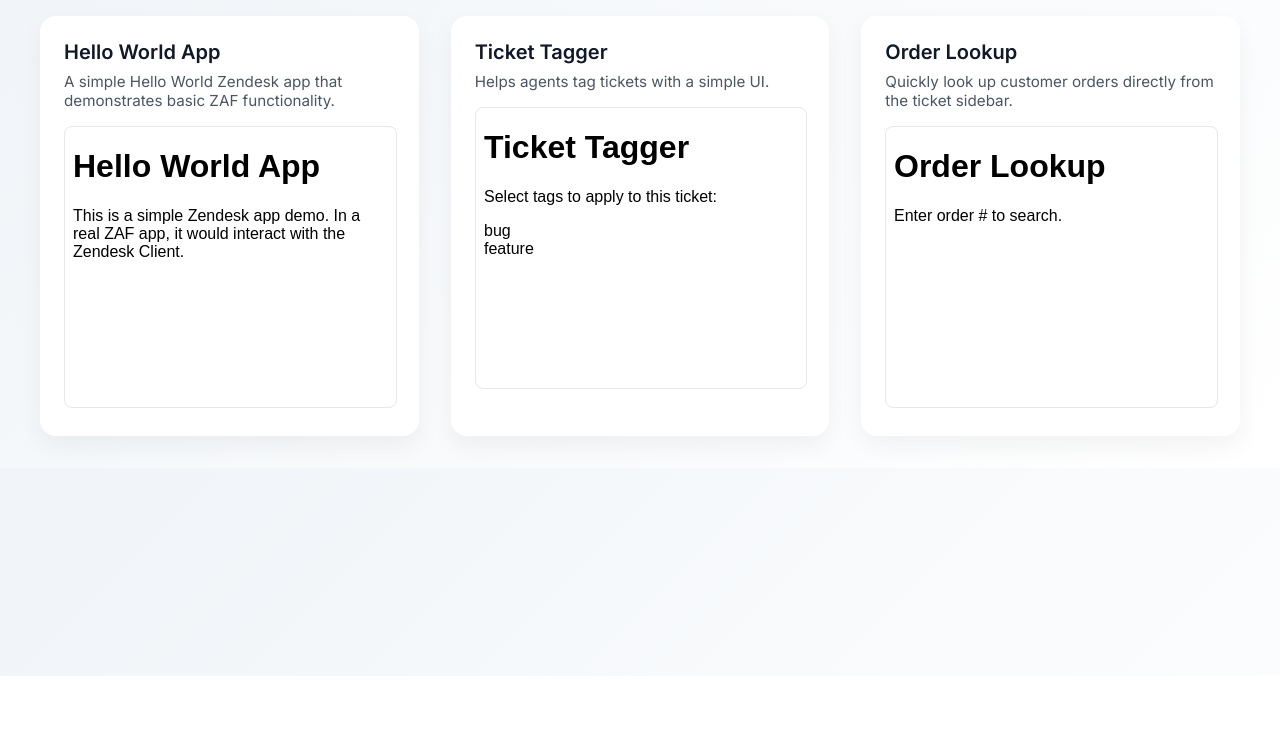
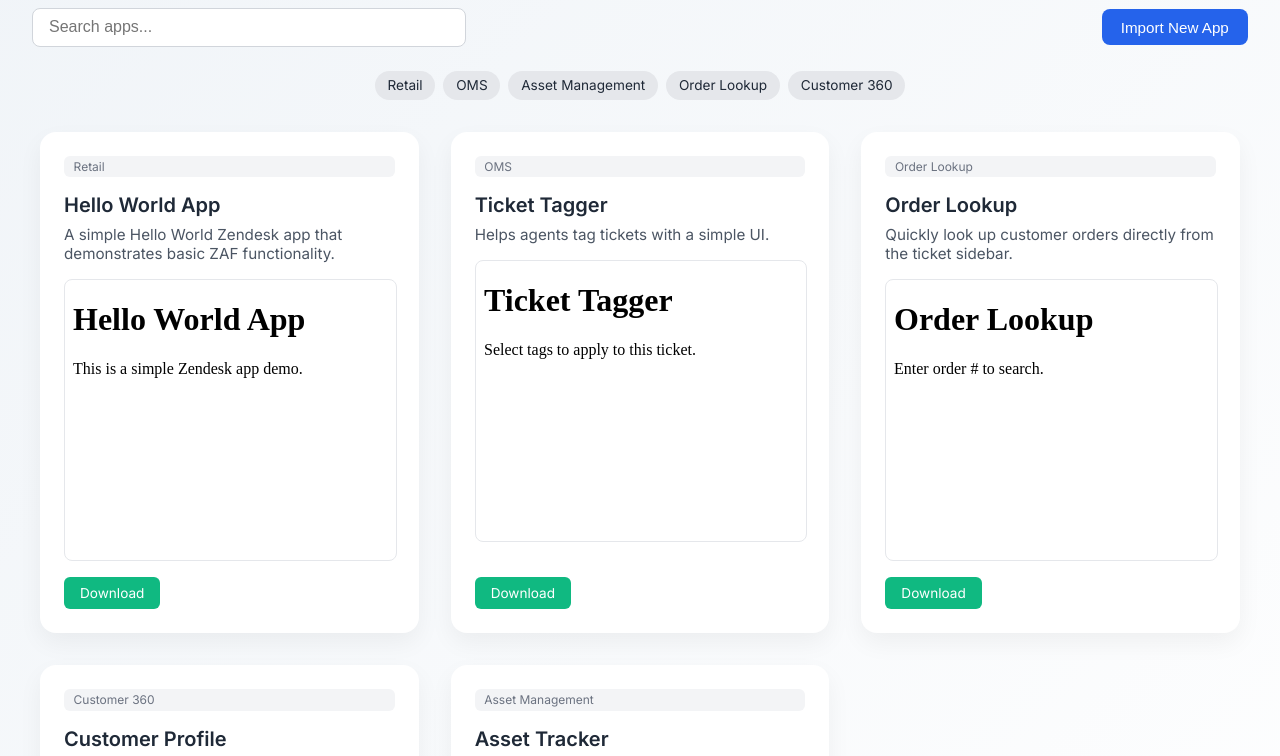
Before and after one commit to Asa240/app-catalog-prototype, a plain HTML site: page index.html in a window 1280 px wide. Shown: the part 124-880 px from the top of the page. Before the commit the page ends 800 px from the top, so only its background shows below. Drawn offline with Linux system fonts and the light colour scheme.

Commit message:
Update index.html

```diff
--- a/index.html
+++ b/index.html
@@ -17,9 +17,63 @@
     h1 {
       font-size: 2.5rem;
       font-weight: 600;
+      text-align: center;
+      margin-bottom: 1.5rem;
+    }
+
+    .top-bar {
+      display: flex;
+      justify-content: space-between;
+      align-items: center;
+      margin-bottom: 1.5rem;
+      flex-wrap: wrap;
+      gap: 1rem;
+    }
+
+    .search-input {
+      flex-grow: 1;
+      padding: 0.6rem 1rem;
+      font-size: 1rem;
+      border: 1px solid #d1d5db;
+      border-radius: 8px;
+      max-width: 400px;
+    }
+
+    .import-button {
+      padding: 0.6rem 1.2rem;
+      font-size: 0.95rem;
+      background-color: #2563eb;
+      color: white;
+      border: none;
+      border-radius: 8px;
+      cursor: pointer;
+      transition: background 0.3s ease;
+    }
+
+    .import-button:hover {
+      background-color: #1d4ed8;
+    }
+
+    .filters {
+      display: flex;
+      flex-wrap: wrap;
+      gap: 0.5rem;
       margin-bottom: 2rem;
-      text-align: center;
-      color: #111827;
+      justify-content: center;
+    }
+
+    .filter-pill {
+      padding: 0.4rem 0.8rem;
+      background: #e5e7eb;
+      border-radius: 9999px;
+      font-size: 0.85rem;
+      cursor: pointer;
+      transition: background 0.2s;
+    }
+
+    .filter-pill.active {
+      background: #2563eb;
+      color: white;
     }
 
     .app-grid {
@@ -36,6 +90,8 @@
       padding: 1.5rem;
       box-shadow: 0 10px 25px rgba(0, 0, 0, 0.05);
       transition: transform 0.2s ease, box-shadow 0.2s ease;
+      display: flex;
+      flex-direction: column;
     }
 
     .app-card:hover {
@@ -47,7 +103,6 @@
       font-size: 1.25rem;
       font-weight: 600;
       margin: 0 0 0.5rem;
-      color: #111827;
     }
 
     .app-card p {
@@ -56,34 +111,124 @@
       margin: 0 0 1rem;
     }
 
+    .tag {
+      display: inline-block;
+      font-size: 0.75rem;
+      color: #6b7280;
+      background: #f3f4f6;
+      padding: 0.2rem 0.6rem;
+      border-radius: 6px;
+      margin-bottom: 1rem;
+    }
+
     iframe {
       width: 100%;
       height: 280px;
       border: 1px solid #e5e7eb;
       border-radius: 8px;
+      margin-bottom: 1rem;
+    }
+
+    .download-button {
+      margin-top: auto;
+      align-self: flex-start;
+      padding: 0.5rem 1rem;
+      font-size: 0.85rem;
+      background-color: #10b981;
+      color: white;
+      border: none;
+      border-radius: 6px;
+      cursor: pointer;
+      text-decoration: none;
+    }
+
+    .download-button:hover {
+      background-color: #059669;
+    }
+
+    @media (max-width: 600px) {
+      .top-bar {
+        flex-direction: column;
+        align-items: stretch;
+      }
     }
   </style>
 </head>
 <body>
   <h1>ZAF App Catalog</h1>
-  <div class="app-grid">
-    <div class="app-card">
+  <div class="top-bar">
+    <input type="text" class="search-input" placeholder="Search apps..." oninput="filterApps()" id="searchBox">
+    <button class="import-button">Import New App</button>
+  </div>
+
+  <div class="filters">
+    <div class="filter-pill" onclick="filterBy('Retail')">Retail</div>
+    <div class="filter-pill" onclick="filterBy('OMS')">OMS</div>
+    <div class="filter-pill" onclick="filterBy('Asset Management')">Asset Management</div>
+    <div class="filter-pill" onclick="filterBy('Order Lookup')">Order Lookup</div>
+    <div class="filter-pill" onclick="filterBy('Customer 360')">Customer 360</div>
+  </div>
+
+  <div class="app-grid" id="appGrid">
+    <div class="app-card" data-category="Retail">
+      <span class="tag">Retail</span>
       <h2>Hello World App</h2>
       <p>A simple Hello World Zendesk app that demonstrates basic ZAF functionality.</p>
-      <iframe srcdoc="<!DOCTYPE html><html><body style='font-family:sans-serif'><h1>Hello World App</h1><p>This is a simple Zendesk app demo. In a real ZAF app, it would interact with the Zendesk Client.</p></body></html>"></iframe>
+      <iframe srcdoc="<h1>Hello World App</h1><p>This is a simple Zendesk app demo.</p>"></iframe>
+      <a class="download-button" href="#">Download</a>
     </div>
 
-    <div class="app-card">
+    <div class="app-card" data-category="OMS">
+      <span class="tag">OMS</span>
       <h2>Ticket Tagger</h2>
       <p>Helps agents tag tickets with a simple UI.</p>
-      <iframe srcdoc="<!DOCTYPE html><html><body style='font-family:sans-serif'><h1>Ticket Tagger</h1><p>Select tags to apply to this ticket:</p><div class='tag'>bug</div><div class='tag'>feature</div></body></html>"></iframe>
+      <iframe srcdoc="<h1>Ticket Tagger</h1><p>Select tags to apply to this ticket.</p>"></iframe>
+      <a class="download-button" href="#">Download</a>
     </div>
 
-    <div class="app-card">
+    <div class="app-card" data-category="Order Lookup">
+      <span class="tag">Order Lookup</span>
       <h2>Order Lookup</h2>
       <p>Quickly look up customer orders directly from the ticket sidebar.</p>
-      <iframe srcdoc="<!DOCTYPE html><html><body style='font-family:sans-serif'><h1>Order Lookup</h1><p>Enter order # to search.</p></body></html>"></iframe>
+      <iframe srcdoc="<h1>Order Lookup</h1><p>Enter order # to search.</p>"></iframe>
+      <a class="download-button" href="#">Download</a>
+    </div>
+
+    <div class="app-card" data-category="Customer 360">
+      <span class="tag">Customer 360</span>
+      <h2>Customer Profile</h2>
+      <p>View a full 360° view of the customer, with interaction history and preferences.</p>
+      <iframe srcdoc="<h1>Customer 360</h1><p>Comprehensive customer overview panel.</p>"></iframe>
+      <a class="download-button" href="#">Download</a>
+    </div>
+
+    <div class="app-card" data-category="Asset Management">
+      <span class="tag">Asset Management</span>
+      <h2>Asset Tracker</h2>
+      <p>Track hardware, licenses, and other assets linked to a user.</p>
+      <iframe srcdoc="<h1>Asset Tracker</h1><p>Search and update asset records.</p>"></iframe>
+      <a class="download-button" href="#">Download</a>
     </div>
   </div>
+
+  <script>
+    function filterApps() {
+      const searchText = document.getElementById('searchBox').value.toLowerCase();
+      const cards = document.querySelectorAll('.app-card');
+      cards.forEach(card => {
+        const text = card.innerText.toLowerCase();
+        card.style.display = text.includes(searchText) ? 'flex' : 'none';
+      });
+    }
+
+    function filterBy(category) {
+      document.querySelectorAll('.filter-pill').forEach(pill => pill.classList.remove('active'));
+      event.target.classList.add('active');
+      const cards = document.querySelectorAll('.app-card');
+      cards.forEach(card => {
+        card.style.display = card.dataset.category === category ? 'flex' : 'none';
+      });
+    }
+  </script>
 </body>
 </html>
```
